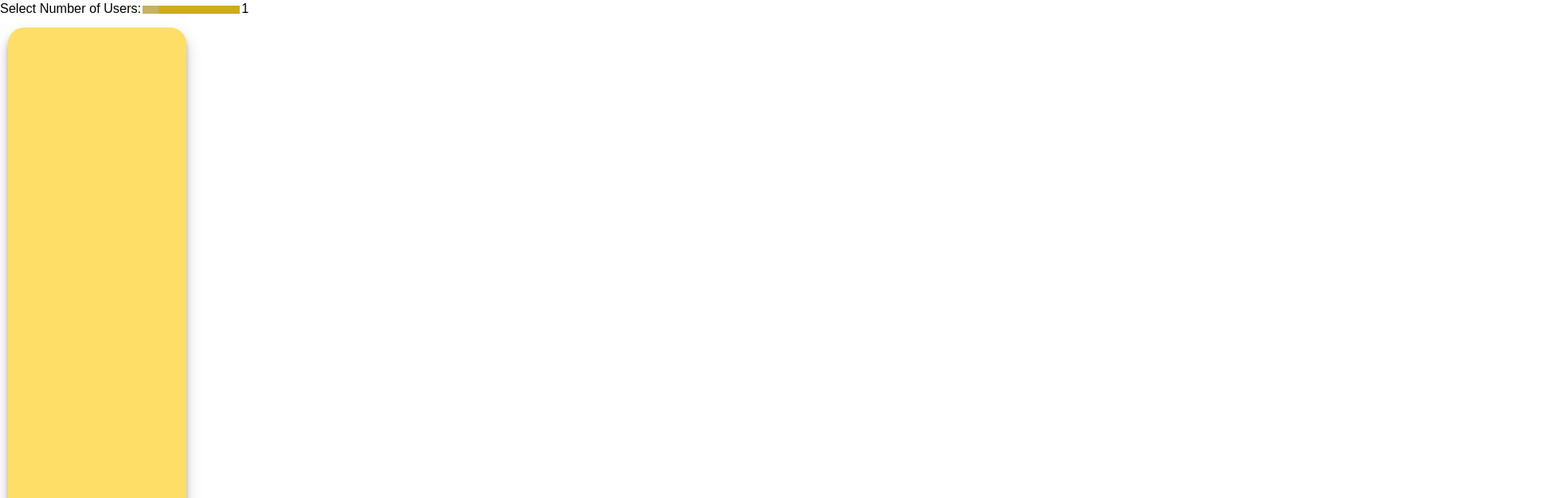
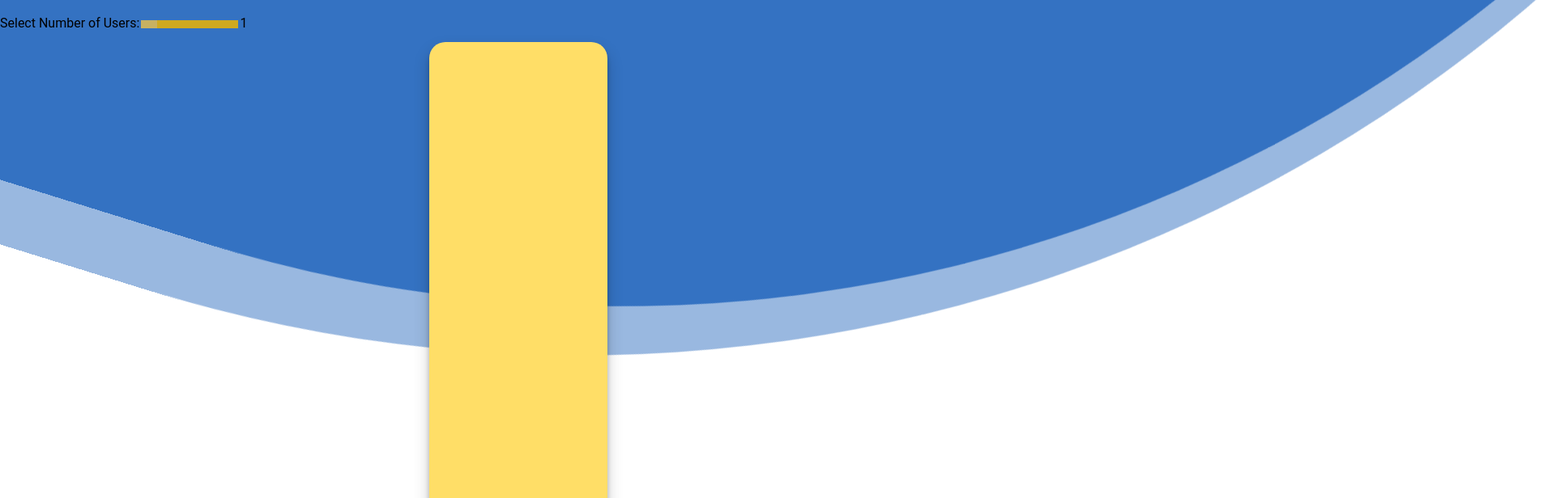
Before and after one commit to Matttran7/SASEHACK-2023, a React (Create React App) app in the folder smarter-together/: page / in a window 1280 px wide. Shown: the top 616 px of the page at 81% size, 1920 px wide, since content can reach past the window. Built offline with nearby package versions, Linux system fonts and the light colour scheme.

Commit message:
Wavy Background

```diff
--- a/smarter-together/public/index.html
+++ b/smarter-together/public/index.html
@@ -15,15 +15,9 @@
       user's mobile device or desktop. See https://developers.google.com/web/fundamentals/web-app-manifest/
     -->
     <link rel="manifest" href="%PUBLIC_URL%/manifest.json" />
-    <!--
-      Notice the use of %PUBLIC_URL% in the tags above.
-      It will be replaced with the URL of the `public` folder during the build.
-      Only files inside the `public` folder can be referenced from the HTML.
 
-      Unlike "/favicon.ico" or "favicon.ico", "%PUBLIC_URL%/favicon.ico" will
-      work correctly both with client-side routing and a non-root public URL.
-      Learn how to configure a non-root public URL by running `npm run build`.
-    -->
+    <link rel="stylesheet" href="https://fonts.googleapis.com/css2?family=Material+Symbols+Outlined:opsz,wght,FILL,GRAD@25,555,0,0" />
+
     <title>React App</title>
   </head>
   <body>
--- a/smarter-together/src/App.css
+++ b/smarter-together/src/App.css
@@ -2,7 +2,7 @@
   display: flex;
   flex-wrap: nowrap;
   gap: 10px;
-    justify-content: left;
+  justify-content: center;
   margin: auto;
   align-items: flex-start;
 }
@@ -12,7 +12,7 @@
   vertical-align: top;
   padding: 10px;
   margin: 10px;
-    animation: enterFromBottom .7s linear; /* Animation properties */
+  animation: enterFromBottom 0.7s linear;
 }
 
 @keyframes enterFromBottom {
@@ -26,3 +26,53 @@
     transform: translateY(0);
   }
 }
+
+body {
+  position: relative;
+  display: flex;
+  justify-content: center;
+  flex-direction: column;
+  min-height: 100vh;
+  background-color: #ffffff;
+  font-family: Roboto;
+  overflow: hidden;
+}
+
+body::before,
+body::after {
+  content: "";
+  position: absolute;
+  left: 50%;
+  min-width: 300vw;
+  min-height: 300vw;
+  background-color: #3472c2;
+  animation-name: rotate;
+  animation-iteration-count: infinite;
+  animation-timing-function: linear;
+  z-index: -100;
+}
+
+body::before {
+  bottom: 50vh;
+  border-radius: 45%;
+  animation-duration: 10s;
+}
+
+body::after {
+  bottom: 40vh;
+  opacity: .5;
+  border-radius: 47%;
+  animation-duration: 10s;
+}
+
+@keyframes rotate {
+  0% {
+    transform: translate(-50%, 0) rotateZ(0deg);
+  }
+  50% {
+    transform: translate(-50%, -2%) rotateZ(180deg);
+  }
+  100% {
+    transform: translate(-50%, 0%) rotateZ(360deg);
+  }
+}
--- a/smarter-together/src/App.js
+++ b/smarter-together/src/App.js
@@ -40,7 +40,16 @@ function App() {
   };
 
   return (
+
+    <div>
+
+      {/* <div>
+        <WavyBackground />
+      </div> */}
+
       <div className='NumberUsersInput'>
+
+
 
         {!submitClicked && <NumUsers setNumUsers={setNumUsers} />}
 
@@ -66,6 +75,8 @@ function App() {
 
 
       </div>
+    </div>
+
   );
 }
 
--- a/smarter-together/src/Components/TaskCard.css
+++ b/smarter-together/src/Components/TaskCard.css
@@ -10,3 +10,41 @@ body, html, div, span, applet, object, iframe, h1, h2, h3, h4, h5, h6, p, blockq
 body, html{
   font-family: "Space Grotesk",sans-serif;
 }
+
+.task-card {
+  background: #28373b;
+  border-radius: 4px;
+  margin: 20px auto;
+  padding: 20px;
+  position: relative;
+  box-shadow: 2px 2px 5px rgba(0, 0, 0, 0.05);
+  max-width: 30rem;
+  width: 70%;
+}
+
+.task-card h3{
+  margin: 0 0 10px 0;
+  font-size: 2rem;
+  color: white;
+}
+
+.task-card p {
+  margin: 0;
+  font-size: .7rem;
+  color: white;
+  white-space: nowrap;
+  overflow: hidden;
+  text-overflow: ellipsis;
+}
+
+.task-card span {
+  position: absolute;
+  top: .5rem;
+  right: .5rem;
+  cursor: pointer;
+  background: #333;
+  padding: 6px;
+  border-radius: 50%;
+  color: #b9bbba;
+  font-size: 1.5rem;
+}
--- a/smarter-together/src/Components/TaskCard.js
+++ b/smarter-together/src/Components/TaskCard.js
@@ -8,7 +8,7 @@ const TaskCard = ({ task, onDelete }) => {
             <h3>{taskName}</h3>
             <p> Difficulty: {difficulty} </p>
             <p> Urgency: {urgency} </p>
-            <button onClick={() => onDelete(id)}>Delete</button>
+            <span onClick={() => onDelete(id)} className="material-symbols-outlined">Delete</span>
         </div>
     );
 };
```
Lines whose indentation alone changed are shown as unchanged.
